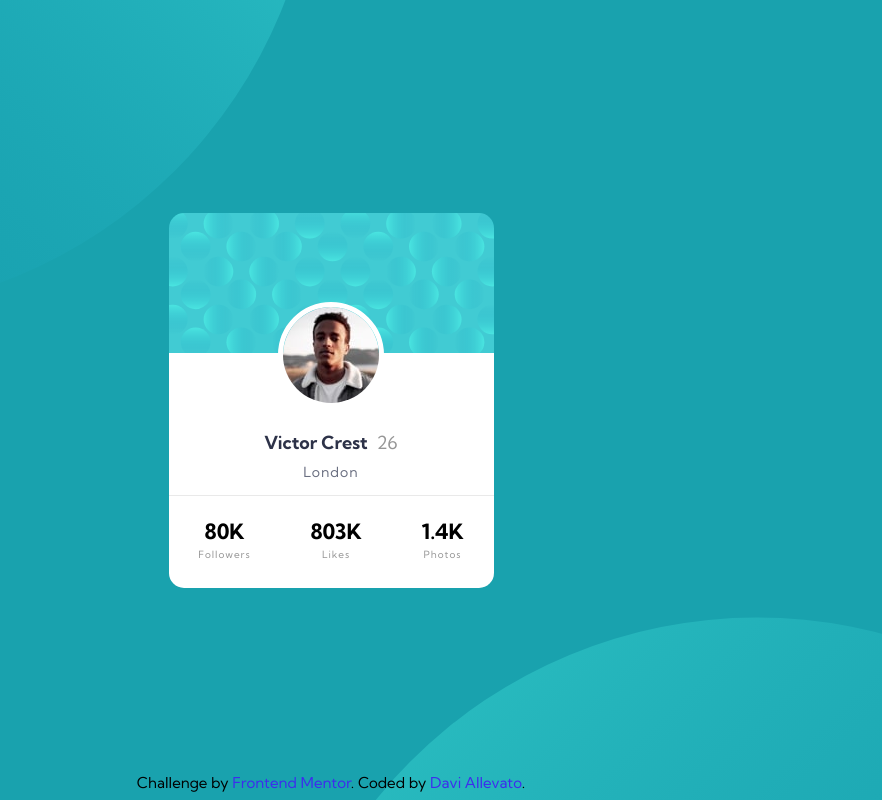
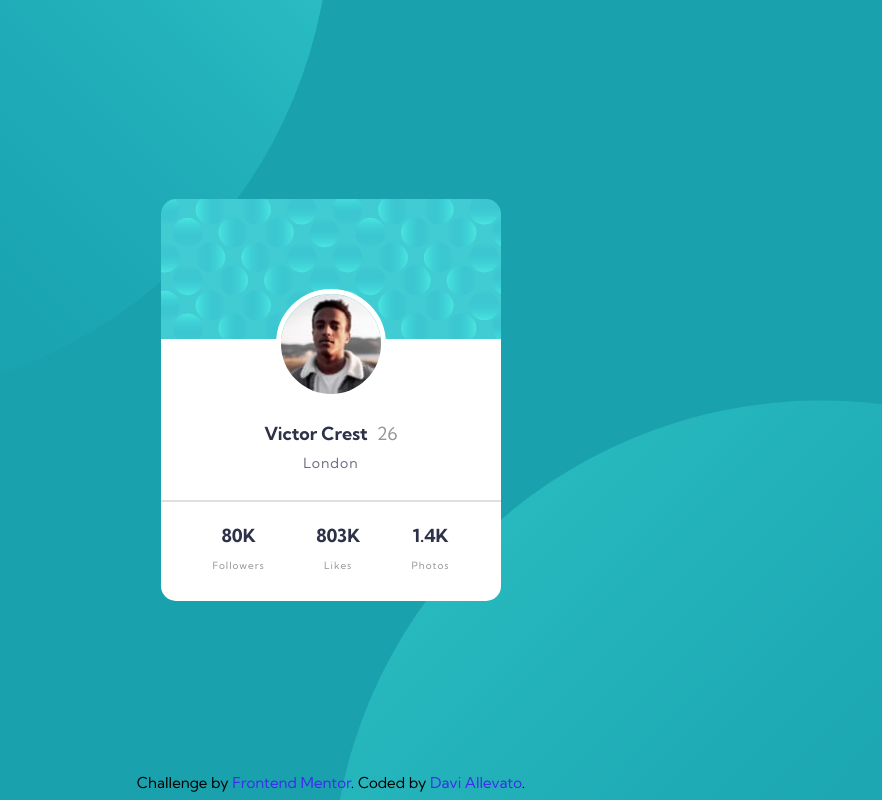
Before and after one commit to DaviAllevato/FM-Profile-card-component, a plain HTML site: page index.html in a window 1280 px wide. Shown: the whole page, without its empty margins (309-1191 px from the left). Drawn offline with Linux system fonts and the light colour scheme.

Commit message:
Arrumando código html e css para ajustar o background

```diff
--- a/index.html
+++ b/index.html
@@ -9,40 +9,34 @@
     <link rel="stylesheet" href="style.css">
 </head>
 <body>
-    <main class="container">
-        <div class="bg_top"><img src="imagens/bg-pattern-top.svg" alt=""></div>
-        <div class="bg_bottom"><img src="imagens/bg-pattern-bottom.svg" alt=""></div>
-
-        <div class="card_container">
+    <main>
         <div class="card">
-
+        <!-- Sessão perfil -->
         <section class="card_perfil">
-                    <div class="card_img_perfil"><img src="imagens/image-victor.jpg" alt="imagem de perfil"></div>
-                    <h2 class="perfil_nome">Victor Crest <span class="perfil_idade">26</span></h2>
-                    <p class="perfil_cidade">London</p>
+            <div class="img_perfil"><img src="imagens/image-victor.jpg" alt="imagem de perfil"></div>
+            <h2>Victor Crest <span>26<span></h2>
+            <p>London</p>
         </section>
 
-                <section class="card_status">
-                    <div class="status_container">
+        <!-- Sessão status -->
+        <div class="card_status">
                 <div class="status">
-                            <h3 class="status_numero">80K</h3>
-                            <span class="status_descricao">Followers<span>
+                     <p>80K</p>
+                    <span>Followers<span>
                 </div>
 
                 <div class="status">
-                            <h3 class="status_numero">803K</h3>
-                            <span class="status_descricao">Likes</span>
+                    <p>803K</p>
+                    <span>Likes</span>
                 </div>
 
                 <div class="status">
-                            <h3 class="status_numero">1.4K</h3>
-                            <span class="status_descricao">Photos</span>
+                    <p>1.4K</p>
+                    <span>Photos</span>
+                </div>
         </div>
 
-                    </div> <!-- status_container -->
-                </section> <!-- card_status -->
     </div> <!-- card -->
-        </div> <!-- card_container -->
     </main> <!-- container -->
 
     <footer>
--- a/style.css
+++ b/style.css
@@ -23,100 +23,61 @@
 body, html{
     font-family: 'Kumbh Sans', sans-serif;
     font-size: 18px;
-    height: 100%;
+    width: 100vw;
+    height: 100vh;
 }
 
-.container{
+main{
     background-color: var(--Dark_cyan);
-    height: 100%;
-    padding: 0 10px;
-    position: relative;
-    overflow: hidden;
-    padding: 0 10px;
+    background-image: url("imagens/bg-pattern-top.svg"), url("imagens/bg-pattern-bottom.svg");
+    background-position: bottom 50vh right 50vw, top 50vh left 50vw;
+    background-repeat: no-repeat;
+    min-height: 100vh;
     display: flex;
-    flex-direction: column;
-}
-
-/* imagens de fundo */
-
-.bg_top{
-    position: absolute;
-    top: -83%;
-    right: 51%;
-    z-index: 9;
-}
-
-.bg_bottom{
-    position: absolute;
-    bottom: -100%;
-    left: 45%;
-    z-index: 9;
+    justify-content: center;
+    align-items: center;
 }
 
 /* container do card */
 
-.card_container{
-    height: 100%;
+.card{
+    background: #fff url(imagens/bg-pattern-card.svg) no-repeat;
+    width: 340px;
     display: flex;
-    align-items: center;
-    justify-content: center;
-    flex-direction: column;
-    position: relative;
-    z-index: 10;
-}
-
-
-.card_img{
-    max-height: 142px;
-}
-
-.card_img img{
-    border-top-left-radius: 15px;
-    border-top-right-radius: 15px;
-    width: 100%;
-}
-
-
-.card{
-    position: relative;
-    width: 325px;
-    height: 375px;
-    display: flex;
-    justify-content: center;
-    align-items: center;
     flex-direction: column;
     border-radius: 15px;
-    background: #fff url(imagens/bg-pattern-card.svg) no-repeat;
 }
 
 /* perfil */
 
 .card_perfil{
-   position: relative;
+   margin-top: 90px;
    display: flex;
    flex-direction: column;
    align-items: center;
 }
 
-.card_img_perfil img{
+.img_perfil img{
+    width: 100px;
+    height: 100px;
     border-radius: 50%;
     border: 5px solid #fff;
 }
 
-.perfil_nome{
+.card_perfil > h2{
     font-size: 18px;
     color: var(--Very_dark_desaturated_blue);
     font-weight: 700;
     padding-top: 1rem;
 }
 
-.perfil_idade{
+.card_perfil > h2 > span{
     color: var(--Dark_gray);
     font-weight: 400;
     padding-left: 5px;
 }
 
-.perfil_cidade{
+.card_perfil > p{
     font-size: 14px;
     padding-top: 0.5rem;
     margin-bottom: 1rem;
@@ -128,33 +89,27 @@ body, html{
 /* status */
 
 .card_status{
-    position: absolute;
+    display: flex;
     width: 100%;
-    border-top: 1px solid #e9e9e9;
-    bottom: 0px;
-}
-
-.status_container{
-    display: flex;
-    justify-content: space-around;
+    margin-top: 10px;
+    border-top: 2px solid rgb(224, 224, 224);
+    justify-content: space-evenly;
     align-items: center;
 }
 
 .status{
-    display: flex;
-    flex-direction: column;
-    align-items: center;
+    text-align: center;
     margin-top: 1.2rem;
     margin-bottom: 1.5rem;
 }
 
-.status_numero{
-    color: #000;
+.status > p{
+    color: var(--Very_dark_desaturated_blue);
     font-weight: bold;
     margin-bottom: 0.2rem;
 }
 
-.status_descricao{
+.status > span{
     color: var(--Dark_gray);
     font-size: 10px;
     letter-spacing: 1px;
```
Also changed, not shown: 1 other file. Lines whose indentation alone changed are shown as unchanged.
